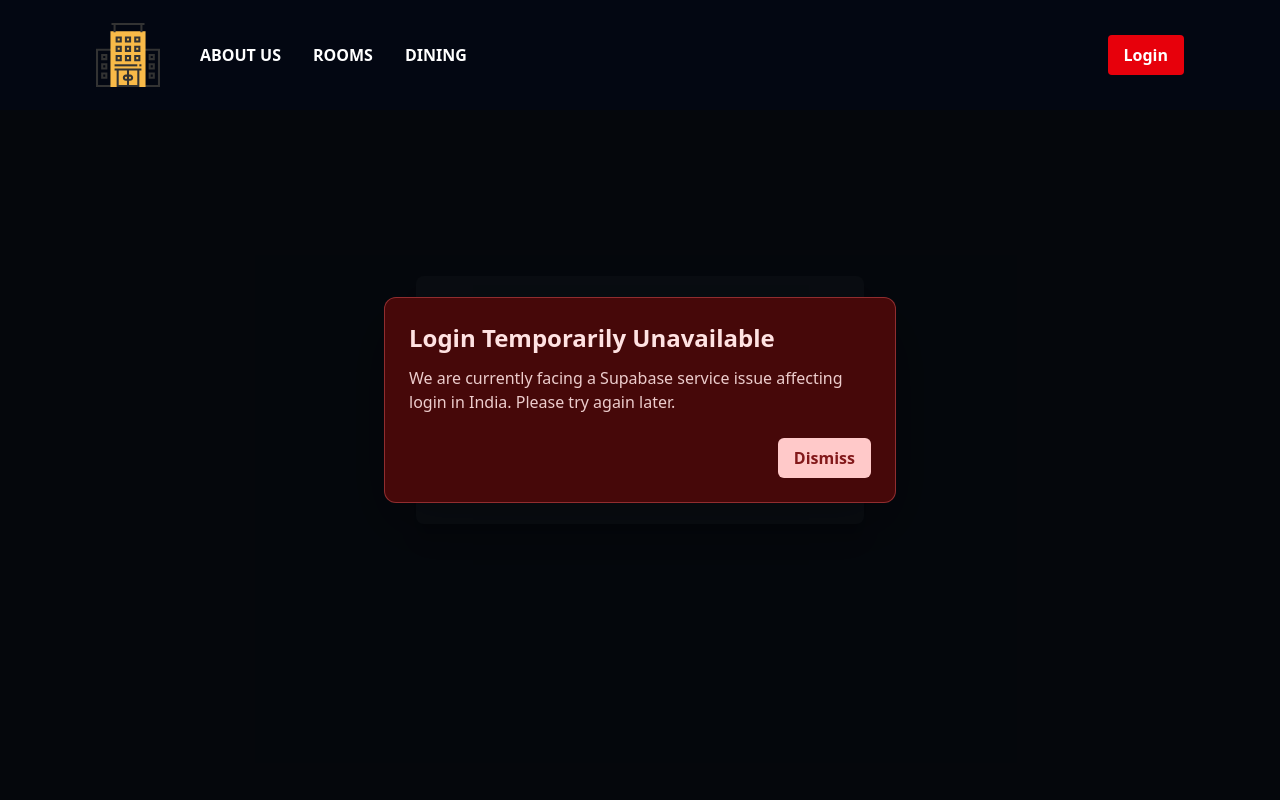
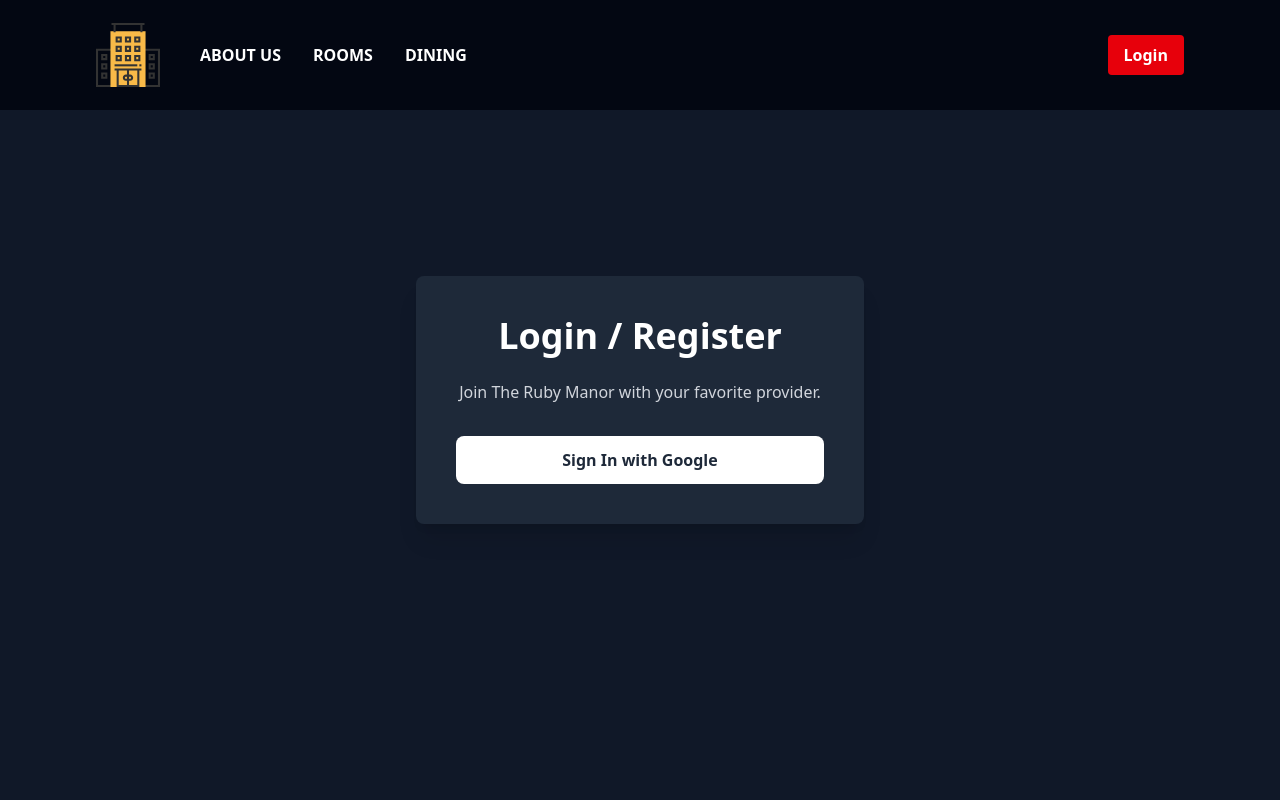
Before and after one commit to Ayush-Pathak2006/Ruby_Manor, a React (Vite) app: page /login in a window 1280 px wide. Shown: the top 800 px of the page. Built offline with nearby package versions, Linux system fonts and the light colour scheme; no server answers.

Commit message:
Supabase issue fixed

```diff
--- a/src/pages/LoginPage.jsx
+++ b/src/pages/LoginPage.jsx
@@ -28,26 +28,6 @@ const LoginPage = () => {
           </button>
         </div>
       </div>
-
-      {showIssuePopup && (
-        <div className="fixed inset-0 z-50 flex items-center justify-center bg-black/70 px-4">
-          <div className="w-full max-w-lg rounded-xl border border-red-400/40 bg-red-950 p-6 text-left shadow-2xl">
-            <h2 className="text-2xl font-bold text-red-100">Login Temporarily Unavailable</h2>
-            <p className="mt-3 text-red-100/90">
-              We are currently facing a Supabase service issue affecting login in India.
-              Please try again later.
-            </p>
-            <div className="mt-6 flex justify-end">
-              <button
-                onClick={() => setShowIssuePopup(false)}
-                className="rounded-md bg-red-200 px-4 py-2 font-semibold text-red-900 hover:bg-red-100"
-              >
-                Dismiss
-              </button>
-            </div>
-          </div>
-        </div>
-      )}
     </>
   );
 };
```
